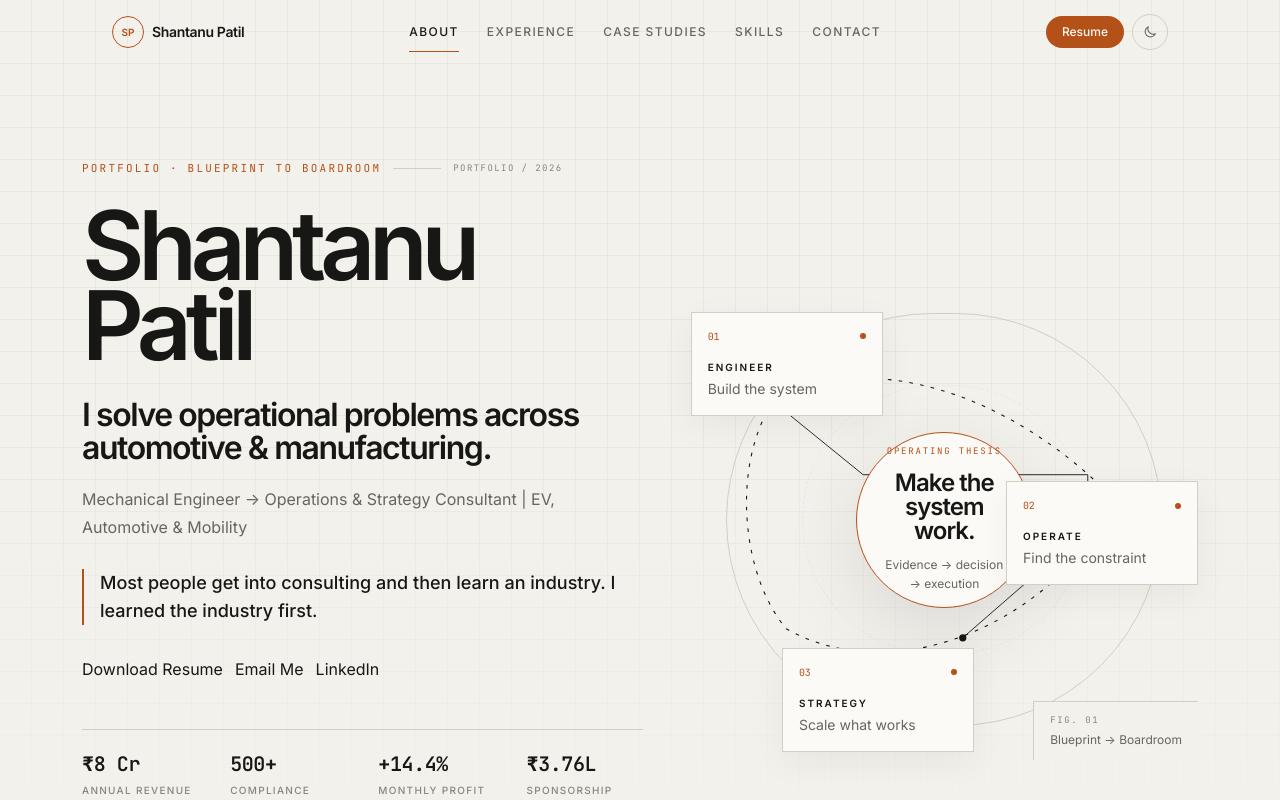
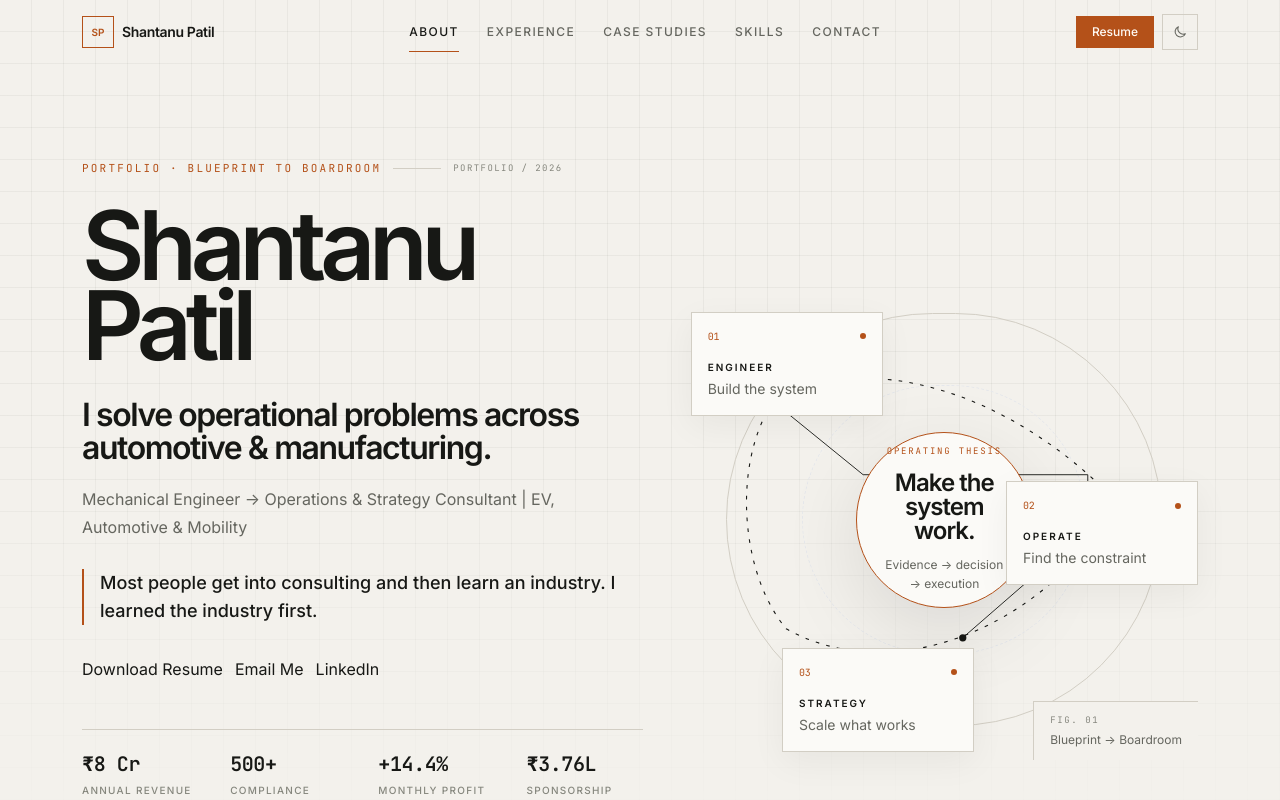
Before and after one commit to shantanuspatil2002-tech/shantanu-portfolio, a React (Vite) app: page / in a window 1280 px wide. Shown: the top 800 px of the page. Built offline with nearby package versions, Linux system fonts and the light colour scheme.

Commit message:
align navigation to site grid

```diff
--- a/src/components/Nav.tsx
+++ b/src/components/Nav.tsx
@@ -6,7 +6,7 @@ function ThemeToggle() {
   const { theme, toggle } = useTheme()
   const isDark = theme === 'dark'
   return (
-    <button type="button" onClick={toggle} aria-label={isDark ? 'Switch to light mode' : 'Switch to dark mode'} className="inline-flex h-9 w-9 items-center justify-center rounded-full border border-line bg-surface/70 text-muted transition-all hover:border-accent hover:text-ink">
+    <button type="button" onClick={toggle} aria-label={isDark ? 'Switch to light mode' : 'Switch to dark mode'} className="inline-flex h-9 w-9 items-center justify-center border border-line bg-surface/70 text-muted transition-all hover:border-accent hover:text-ink">
       {isDark ? (
         <svg width="16" height="16" viewBox="0 0 24 24" fill="none" aria-hidden><circle cx="12" cy="12" r="4" stroke="currentColor" strokeWidth="1.6" /><path d="M12 2v3M12 19v3M2 12h3M19 12h3M4.9 4.9l2.1 2.1M17 17l2.1 2.1M19.1 4.9L17 7M7 17l-2.1 2.1" stroke="currentColor" strokeWidth="1.6" strokeLinecap="round" /></svg>
       ) : (
@@ -37,9 +37,9 @@ export default function Nav() {
 
   return (
     <header className={`fixed inset-x-0 top-0 z-50 transition-all duration-300 ${scrolled ? 'border-b border-line bg-bg/80 backdrop-blur-xl shadow-sm' : 'border-b border-transparent'}`}>
-      <div className="mx-auto flex h-16 max-w-content items-center justify-between px-5 sm:px-8">
+      <div className="section-shell flex h-16 items-center justify-between">
         <a href="#top" className="group flex items-center gap-2">
-          <span className="flex h-8 w-8 items-center justify-center rounded-full border border-accent text-[10px] font-semibold text-accent transition-transform group-hover:rotate-12">SP</span>
+          <span className="flex h-8 w-8 items-center justify-center border border-accent text-[10px] font-semibold text-accent transition-transform group-hover:rotate-12">SP</span>
           <span className="hidden text-sm font-semibold tracking-tight sm:block">Shantanu Patil</span>
         </a>
 
@@ -53,7 +53,7 @@ export default function Nav() {
         </nav>
 
         <div className="flex items-center gap-2">
-          <a href={site.resume} download className="hidden rounded-full bg-accent px-4 py-2 text-xs font-medium text-accent-ink transition-transform hover:-translate-y-0.5 sm:inline-block">Resume</a>
+          <a href={site.resume} download className="hidden bg-accent px-4 py-2 text-xs font-medium text-accent-ink transition-transform hover:-translate-y-0.5 sm:inline-block">Resume</a>
           <ThemeToggle />
           <button type="button" className="inline-flex h-9 w-9 items-center justify-center rounded-full border border-line bg-surface/70 text-muted md:hidden" aria-label={open ? 'Close menu' : 'Open menu'} aria-expanded={open} onClick={() => setOpen((v) => !v)}>
             <svg width="18" height="18" viewBox="0 0 24 24" fill="none" aria-hidden>{open ? <path d="M6 6l12 12M18 6L6 18" stroke="currentColor" strokeWidth="1.8" strokeLinecap="round" /> : <path d="M4 7h16M4 12h16M4 17h16" stroke="currentColor" strokeWidth="1.8" strokeLinecap="round" />}</svg>
```
